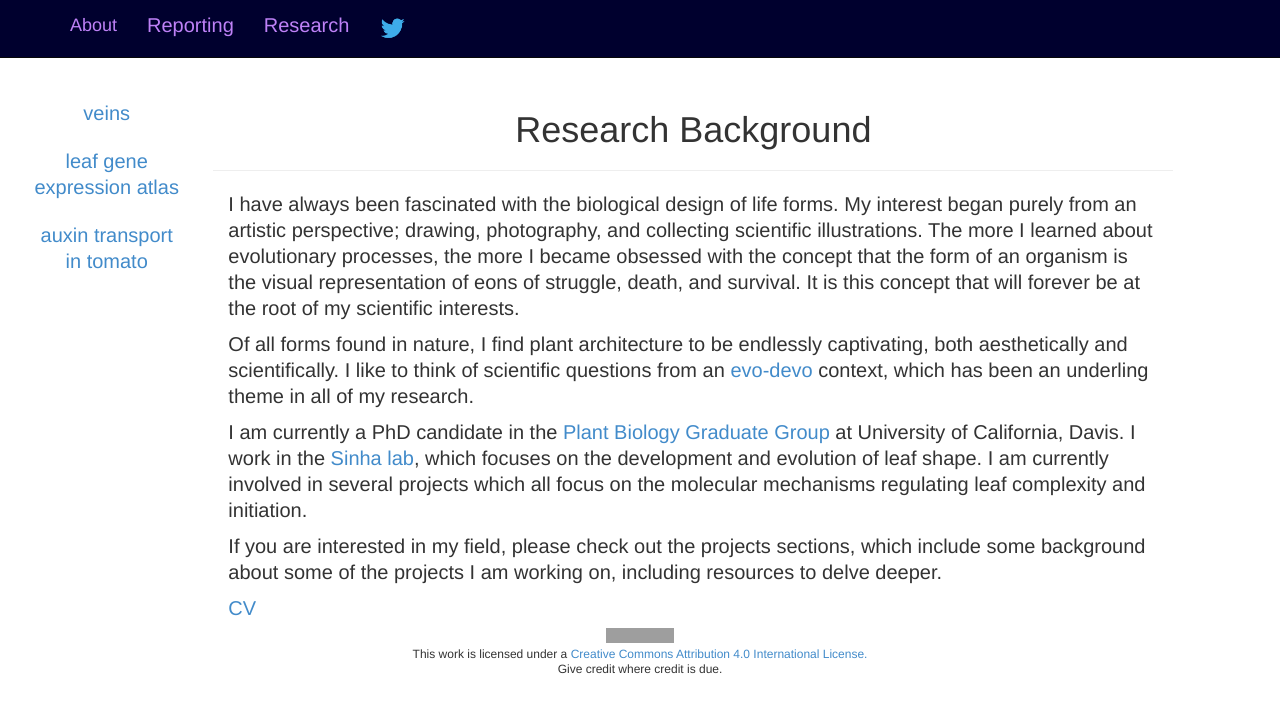
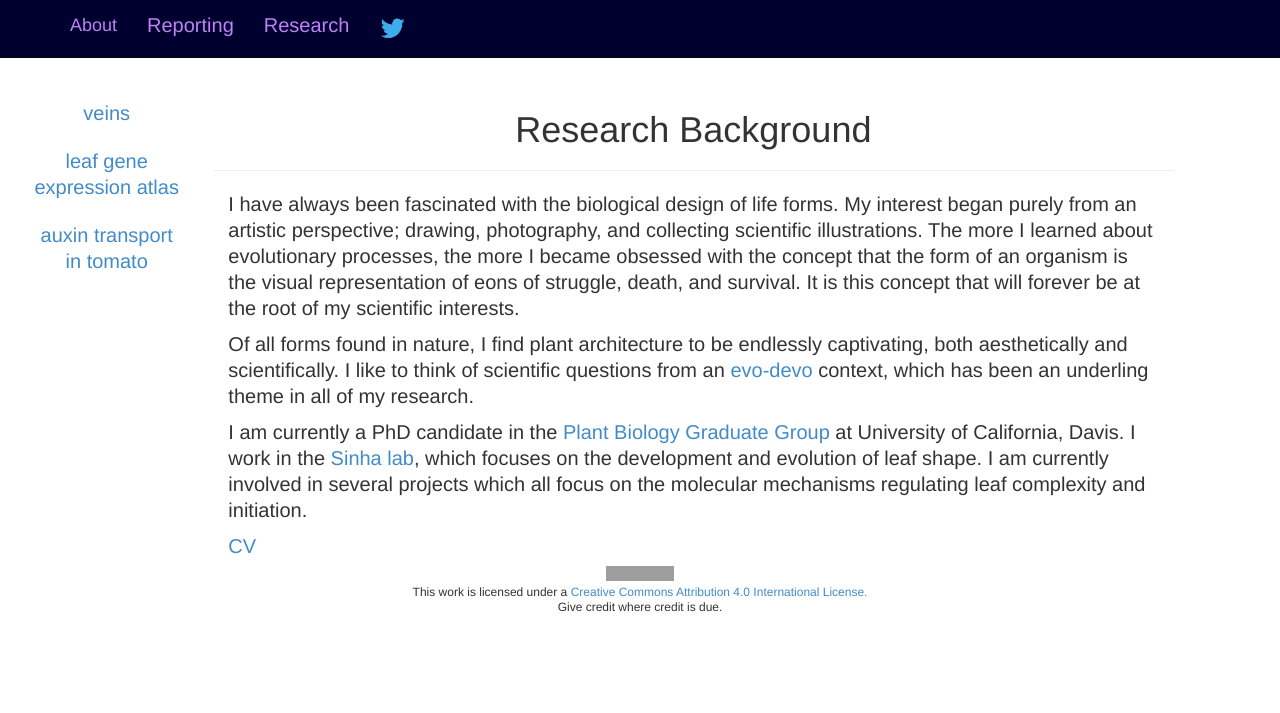
Before and after one commit to iamciera/creports, a Jekyll site: the page built from research/index.html, in a window 1280 px wide. Shown: the top 713 px of the page. Built offline with Jekyll 4.4.1, drawn with Linux system fonts in a browser that asks for light colours; nearby versions of some CDN libraries; Markdown is read by kramdown in place of the engine named in the settings; grey boxes are pictures that could not be loaded.

Commit message:
updated research index

```diff
--- a/research/index.html
+++ b/research/index.html
@@ -12,6 +12,4 @@ layout: research
 
         <p>I am currently a PhD candidate in the <a href="http://biosci3.ucdavis.edu/gradGroups/pb/">Plant Biology Graduate Group</a> at University of California, Davis. I work in the <a href="http://www-plb.ucdavis.edu/labs/sinha/">Sinha lab</a>, which focuses on the development and evolution of leaf shape. I am currently involved in several projects which all focus on the molecular mechanisms regulating leaf complexity and initiation.</p>
 
-		 <p> If you are interested in my field, please check out the projects sections, which include some background about some of the projects I am working on, including resources to delve deeper.</p>
-
         <a href="{{ site.baseurl }}/research/cv/">CV</a>
```
